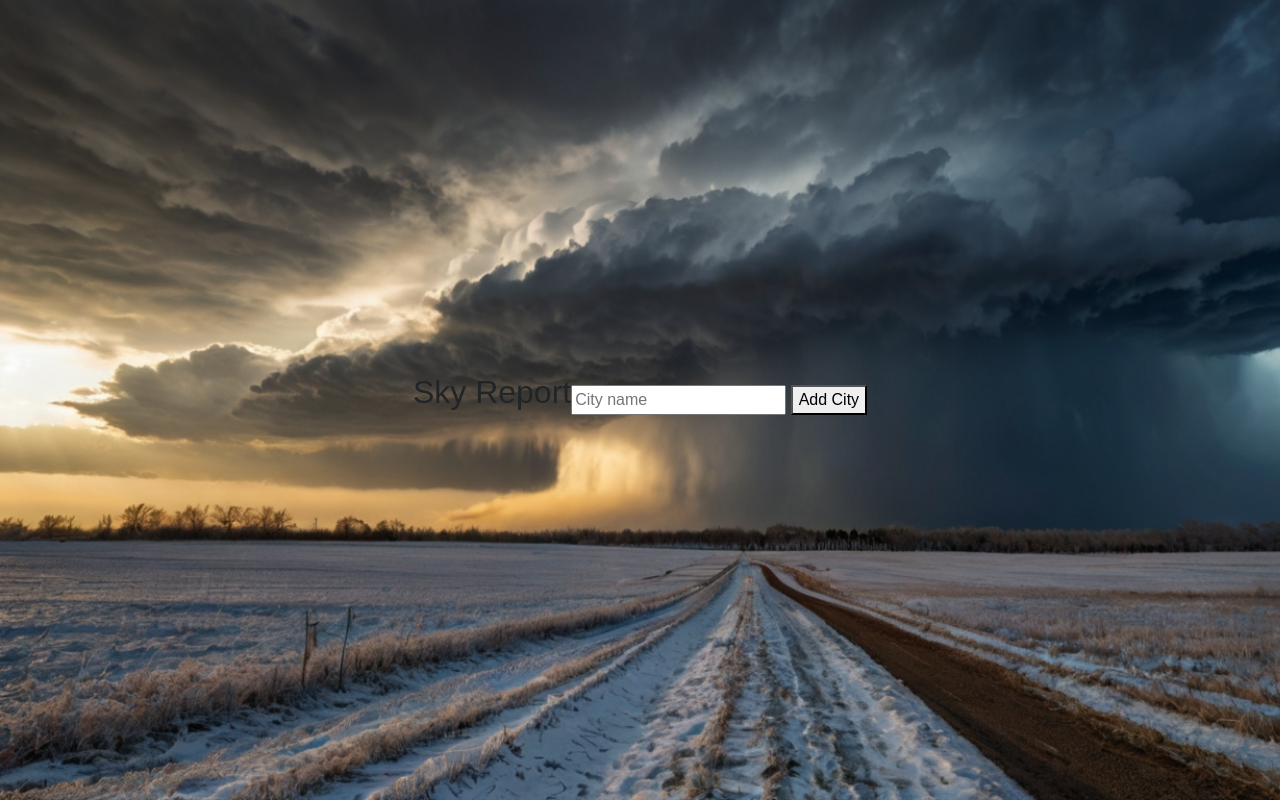
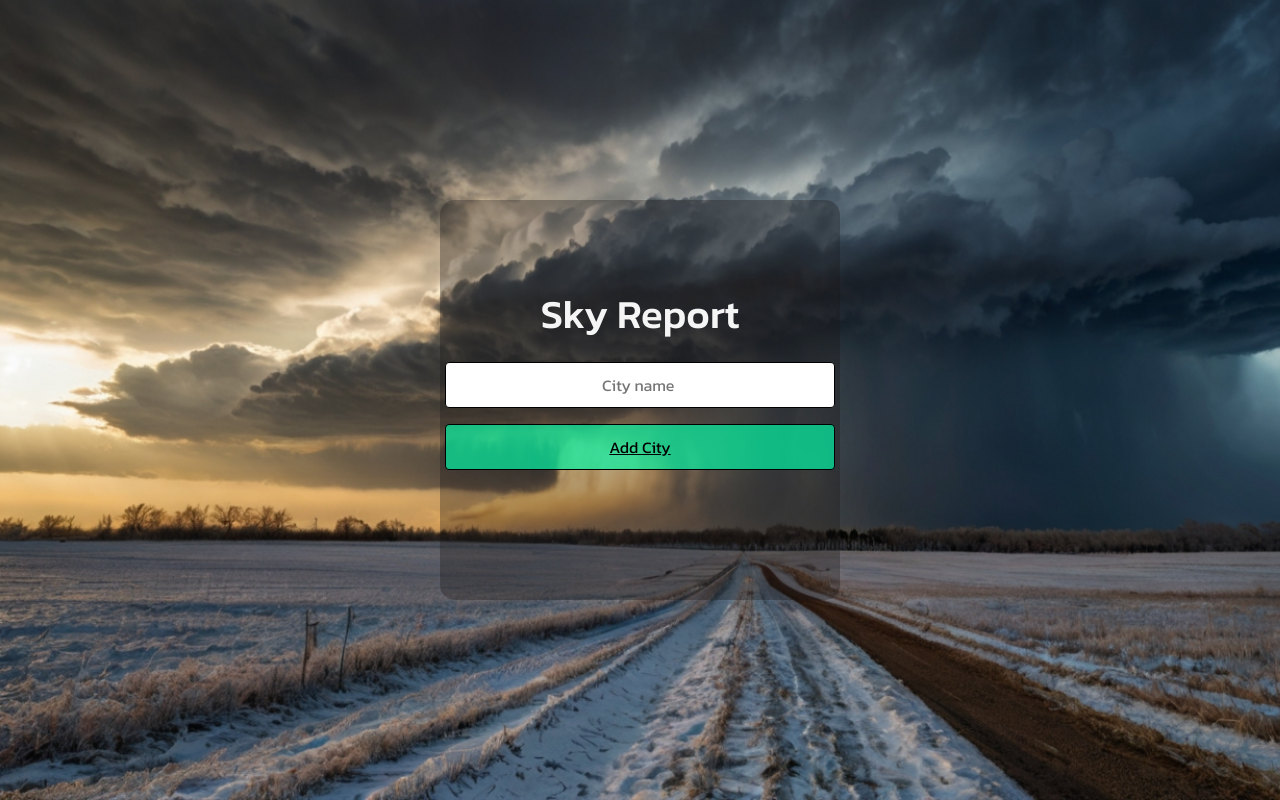
Before and after one commit to shivamsingh1512/Weather-App, a Node server app: page /weather in a window 1280 px wide. Run offline with Node 20, Linux system fonts and the light colour scheme; some libraries are stand-ins or nearby versions.

Commit message:
some more  changes in css

```diff
--- a/public/style.css
+++ b/public/style.css
@@ -51,7 +51,7 @@ input[type="password"]{
     text-decoration: solid;
 }
 
-input[type="username"]:hover,
+input[type="text"]:hover,
 input[type="password"]:hover {
     border: 4px solid black;
 }
--- a/public/weather.css
+++ b/public/weather.css
@@ -9,3 +9,53 @@ body {
     background: url(Default_weather_1.jpg);
     background-size: cover;
 }
+
+.appdiv{
+    background-color: rgba(24, 21, 21, 0.309);
+    height: 400px;
+    width: 400px;
+    border-radius: 15px;
+    padding-top:90px ;
+    padding-left: 5px;
+    padding-right: 5px;
+}
+
+h1 {
+    size: 5rem;
+    color: whitesmoke;
+    text-align: center;
+}
+
+input[type="text"]{
+    width: 100%;
+    padding: 10px;
+    margin: 8px 0;
+    text-align: center;
+    display: inline-block;
+    border: 1px solid black;
+    border-radius: 4px ;
+    box-sizing: border-box;
+}
+
+.addbtn{
+    width: 100%;
+    padding: 10px;
+    margin: 8px 0;
+    color: black;
+    text-decoration: underline;
+    background-color: rgba(0, 253, 169, 0.667);
+    text-align: center;
+    display: inline-block;
+    border: 1px solid black;
+    border-radius: 4px ;
+    box-sizing: border-box;
+}
+
+.addbtn:hover{
+    background-color: rgba(127, 255, 242, 0.6);
+    text-decoration: solid;
+}
+
+input[type="text"]:hover{
+    border: 4px solid black;
+}
--- a/views/signup.ejs
+++ b/views/signup.ejs
@@ -5,6 +5,9 @@
     <meta name="viewport" content="width=device-width, initial-scale=1.0">
     <title>SIGN UP</title>
     <link href="https://cdn.jsdelivr.net/npm/bootstrap@5.3.3/dist/css/bootstrap.min.css" rel="stylesheet" integrity="sha384-QWTKZyjpPEjISv5WaRU9OFeRpok6YctnYmDr5pNlyT2bRjXh0JMhjY6hW+ALEwIH" crossorigin="anonymous">
+    <link rel="preconnect" href="https://fonts.googleapis.com">
+<link rel="preconnect" href="https://fonts.gstatic.com" crossorigin>
+<link href="https://fonts.googleapis.com/css2?family=Kanit:ital,wght@0,100;0,200;0,300;0,400;0,500;0,600;0,700;0,800;0,900;1,100;1,200;1,300;1,400;1,500;1,600;1,700;1,800;1,900&display=swap" rel="stylesheet">
     <link rel="stylesheet" href="/static/style.css">
 </head>
 <body>
--- a/views/weather.ejs
+++ b/views/weather.ejs
@@ -5,19 +5,23 @@
     <meta name="viewport" content="width=device-width, initial-scale=1.0">
     <title>WEATHER REPORT</title>
     <link href="https://cdn.jsdelivr.net/npm/bootstrap@5.3.3/dist/css/bootstrap.min.css" rel="stylesheet" integrity="sha384-QWTKZyjpPEjISv5WaRU9OFeRpok6YctnYmDr5pNlyT2bRjXh0JMhjY6hW+ALEwIH" crossorigin="anonymous">
+    <link rel="preconnect" href="https://fonts.googleapis.com">
+<link rel="preconnect" href="https://fonts.gstatic.com" crossorigin>
+<link href="https://fonts.googleapis.com/css2?family=Kanit:ital,wght@0,100;0,200;0,300;0,400;0,500;0,600;0,700;0,800;0,900;1,100;1,200;1,300;1,400;1,500;1,600;1,700;1,800;1,900&display=swap" rel="stylesheet">
     <link rel="stylesheet" href="/static/weather.css">
 </head>
 <body>
-    <div>
-        <h2>Sky Report</h2>
+    <div class="appdiv">
+        <h1>Sky Report</h1>
         <ul>
 
         </ul>
+        <form method="post" action="/weather">
+            <input name="cityname" type="text" placeholder="City name ">
+            <button type="submit" class="addbtn">Add City</button>
+        </form>
     </div>
-    <form method="post" action="/weather">
-        <input name="cityname" type="text" placeholder="City name ">
-        <button type="submit">Add City</button>
-    </form>
+
     <script src="https://cdn.jsdelivr.net/npm/bootstrap@5.3.3/dist/js/bootstrap.bundle.min.js" integrity="sha384-YvpcrYf0tY3lHB60NNkmXc5s9fDVZLESaAA55NDzOxhy9GkcIdslK1eN7N6jIeHz" crossorigin="anonymous"></script>
 </body>
 </html>
```
